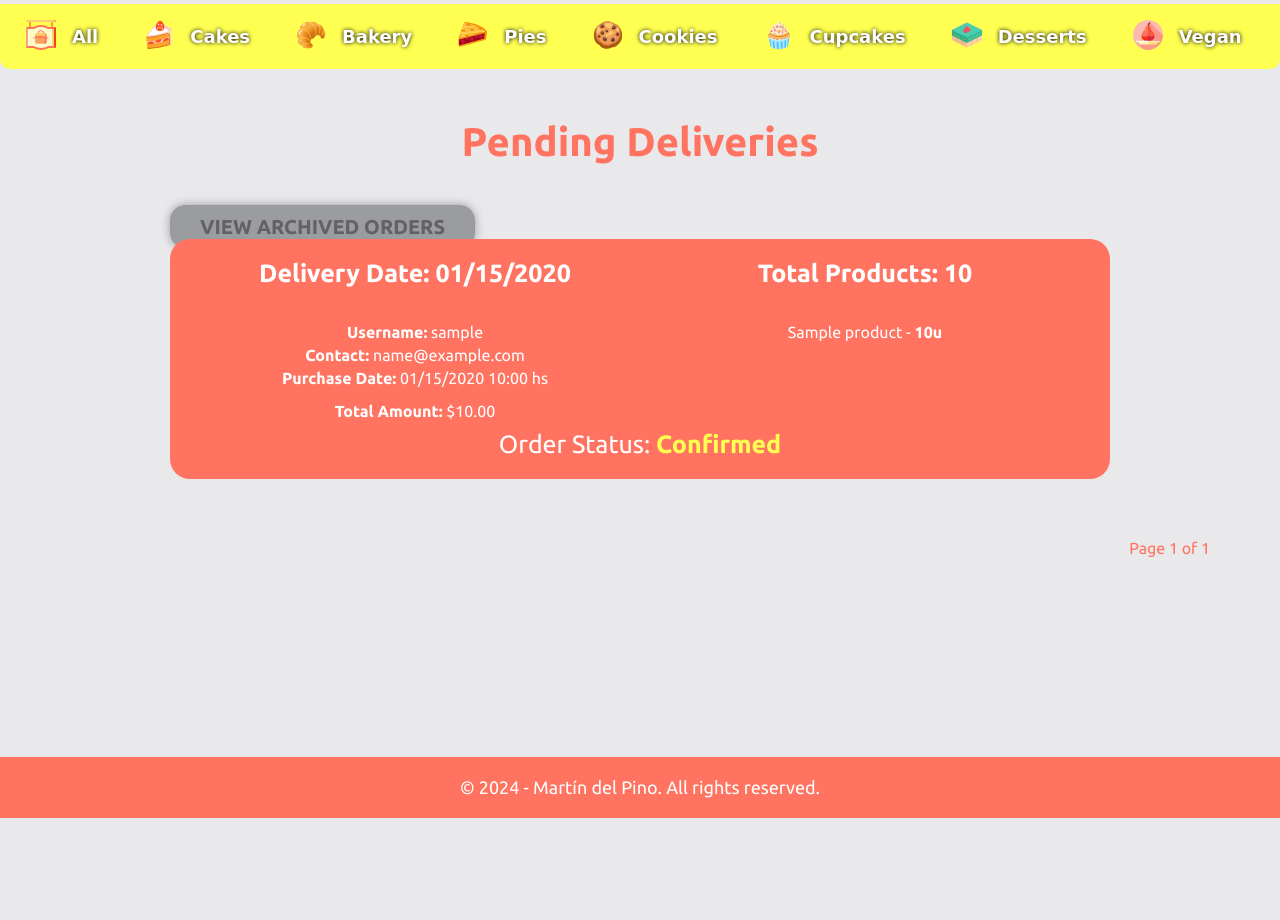
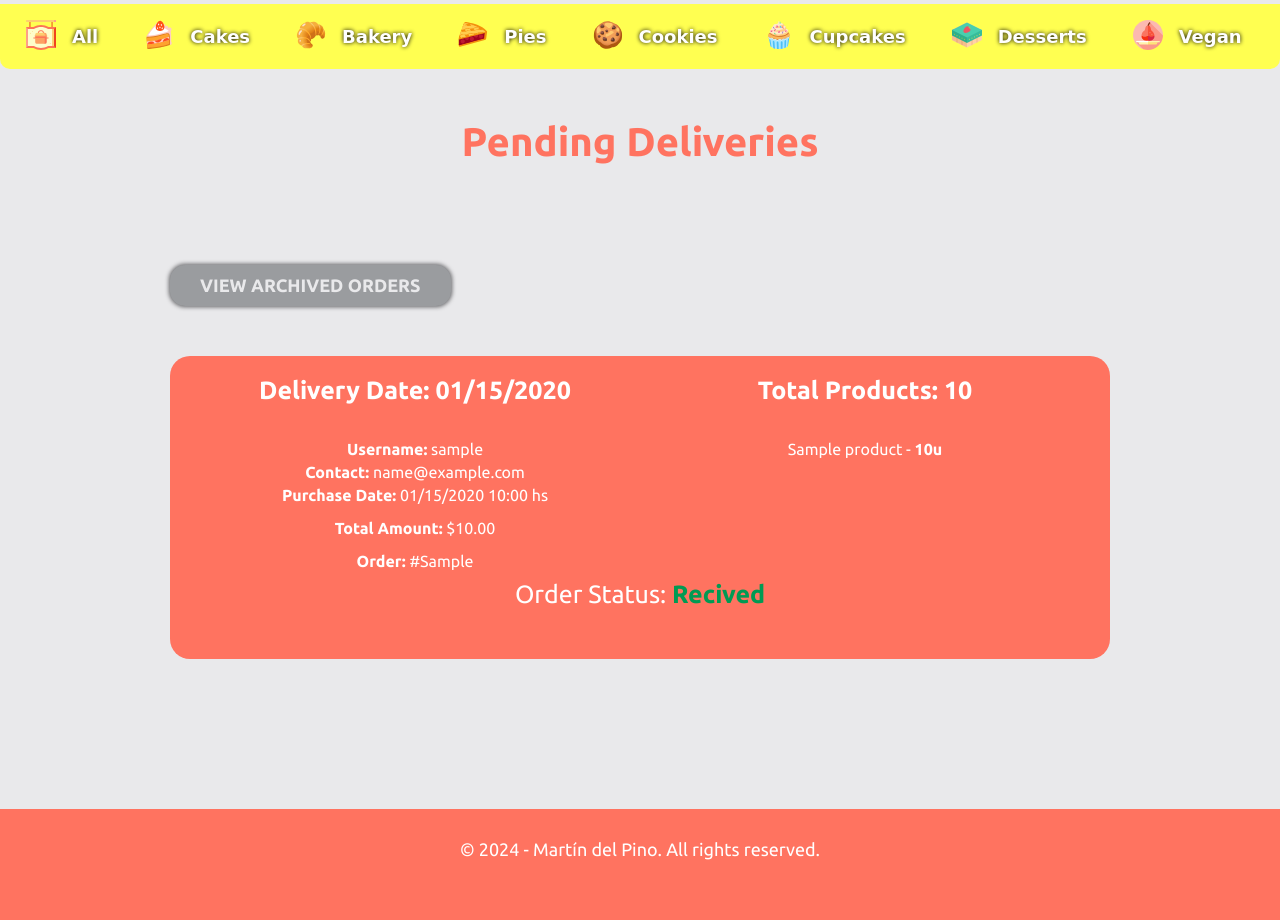
Before and after one commit to dellpinos/bakery_store, a Django app: page /orders/pending_deliveries/ in a window 1280 px wide; the page is wider, and only the part inside the window is pictured. Shown: the part 217-1137 px from the top of that part. Before the commit the page ends 1035 px from the top of that part, so only its background shows below. Run offline with Django 5.2, Linux system fonts and the light colour scheme; a user stored in the database is signed in; data comes from the database, SQL or seed files in the repository; tables that the repository leaves empty hold one stand-in row (values such as "Sample post"); grey boxes marked "Sample" are stand-in pictures; data that the repository does not hold is empty; some web fonts are replaced.

Commit message:
finished notif and status check

```diff
--- /dev/null
+++ b/bakery_store/static/js/deliveries.js
@@ -0,0 +1,56 @@
+(function () {
+    // Home pending deliveries
+
+    document.addEventListener('DOMContentLoaded', () => {
+        if (document.querySelector('#recived-btn-container')) {
+
+            const csrftoken = document.querySelector('meta[name="csrf-token"]').getAttribute('content');
+            const recivedBtns = document.querySelectorAll('.deliveries__recived');
+
+            if( recivedBtns ) {
+
+                recivedBtns.forEach( btn => {
+
+                    const id = btn.dataset.id;
+
+                    function utilityFunction() {
+                        newBtnHandler(id, btn, utilityFunction);
+                    }
+
+                    btn.addEventListener('click', utilityFunction);
+                });
+            }
+
+            async function handleOrderChanges(url) {
+
+                try {
+                    const response = await fetch(url, {
+                        headers: {
+                            'Content-Type': 'application/json',
+                            'X-CSRFToken': csrftoken,
+                        }
+                    })
+                    return response;
+
+                } catch (error) {
+                    console.log(error);
+                }
+            }
+
+            async function newBtnHandler(id, btn, listener){
+                // Recived
+
+                const url = `/orders/api/order/recived/${id}/`;
+                const result = await handleOrderChanges(url);
+
+                if(result.ok) {
+                    alert('This order has been finished successfully')
+
+                    btn.classList.remove('deliveries__recived');
+                    btn.classList.add('btn-disabled');
+                    btn.removeEventListener('click', listener);
+                }
+            }
+         }
+    });
+})();
--- a/bakery_store/static/styles/app.css
+++ b/bakery_store/static/styles/app.css
@@ -34,7 +34,8 @@
 
     --orange: #ff7360;
     --darkOrange: #c94738;
-    --orange-op: rgba(255, 87, 51, 0.6); /* --orange with opacity */
+    --orangeRgb: 255, 115, 96;
+
 }
 
 /* Scrollbar Styles WebKit (Chrome, Safari, Edge) */
@@ -135,12 +136,20 @@ textarea {
     color: var(--yellow);
 }
 
+.c-green {
+    color: var(--darkGreen);
+}
+
 .center {
     text-align: center;
 }
 
 .mt-3 {
     margin-top: 3rem;
+}
+
+.mb-6 {
+    margin-bottom: 6rem;
 }
 
 .bold {
@@ -282,6 +291,7 @@ textarea {
 }
 
 .btn {
+    display: block;
     border: none;
     background-color: var(--orange);
     padding: 1rem 3rem;
@@ -330,8 +340,10 @@ textarea {
 
 .btn-gray {
     background-color: var(--mediumSilver);
-    color: var(--lightGray);
-    box-shadow: 0 0 10px var(--mediumSilver);
+    color: var(--ivory);
+    box-shadow: 0 0 4px 1px var(--lightGray);
+    margin: 5rem 0;
+    font-size: 1.8rem;
 }
 
 .btn-gray:hover {
@@ -566,19 +578,11 @@ textarea {
     color: var(--white);
 }
 
-
-
-
-
-
-
-
-
 /* Footer */
 
 footer {
 
-    padding: 2rem 0;
+    padding: 3rem 0 6rem 0;
     background-color: var(--orange);
     color: var(--white);
     font-size: 1.8rem;
--- a/bakery_store/templates/dashboard/ingredients.html
+++ b/bakery_store/templates/dashboard/ingredients.html
@@ -32,7 +32,7 @@
         </ul>
     </div>
 
-    {% if page|length > 0 %}
+    {% if page|length > 1 %}
         <div class="pagination">
             <span class="step-links">
                 {% if page.has_previous %}
--- a/bakery_store/templates/layouts/layout.html
+++ b/bakery_store/templates/layouts/layout.html
@@ -48,7 +48,6 @@
                 </div>
             </buttom>
 
-
             <buttom class="header__popup-icon-container" id="header-notif-btn">
                 <img src="{% static 'img/bell.svg' %}" alt="Notification Icon" class="header__popup-icon">
                 <p id="header-notif-icon" ></p>
@@ -59,8 +58,6 @@
                     <ul class="popup__list" id="notif-header-list"></ul>
                 </div>
             </buttom>
-
-
 
             <a href="{% url 'pending_deliveries' %}" class="header__popup-icon-container {% if request.resolver_match.url_name == 'login' %}header__nav-link--active{% endif %}">
                 <img src="{% static 'img/checklist.svg' %}" alt="Cart Icon" class="header__popup-icon">
--- a/bakery_store/templates/orders/archived.html
+++ b/bakery_store/templates/orders/archived.html
@@ -59,7 +59,7 @@
         </ul>
     </div>
 
-    {% if page|length > 0 %}
+    {% if page|length > 1 %}
         <div class="pagination">
             <span class="step-links">
                 {% if page.has_previous %}
--- a/bakery_store/templates/orders/pending_deliveries.html
+++ b/bakery_store/templates/orders/pending_deliveries.html
@@ -3,6 +3,10 @@
 
 {% block title %}
     Pending deliveries
+{% endblock %}
+
+{% block script %}
+    <script src="{% static 'js/deliveries.js' %}" type="module"></script>
 {% endblock %}
 
 {% block body %}
@@ -18,9 +22,11 @@
                 <div class="msg-error">{{ error }}</div>
             {% endfor %}
 
-        <a href="{% url 'archived_deliveries' %}" class="btn btn-gray mt-3">View Archived Orders</a>
+        <div class="flex">
+            <a href="{% url 'archived_deliveries' %}" class="btn btn-gray">View Archived Orders</a>
+        </div>
+
         <ul class="content__list">
-
 
             {% for order in page %}
 
@@ -34,6 +40,7 @@
                                 <li><span class="bold">Purchase Date:</span> {{ order.purchance_date_formated }}</li>
                             </ul>
                             <p><span class="bold">Total Amount:</span> <span class="format-price">{{ order.total_amount }}</span></p>
+                            <p><span class="bold">Order:</span> #{{ order.token }}</p>
                         </div>
 
                         <div class="pending-card__info">
@@ -48,17 +55,24 @@
                         </div>
 
                     </div>
+
                     <p class="deliveries-card__status">Order Status:
-                    {% if order.status %}
-                        <span class="c-yel bold">Confirmed</span>
-                    {% else %}
-                        <span class="c-black bold">Pending</span>
-                    {% endif %}
-
+                        {% if order.status and not order.recived %}
+                            <span class="c-yel bold">Confirmed</span>
+                        {% elif order.recived %}
+                            <span class="c-green bold">Recived</span>
+                        {% else %}
+                            <span class="c-black bold">Pending</span>
+                        {% endif %}
                     </p>
 
+                    <div class=" content__btn-cont" id="recived-btn-container" {% if order.status %} style="justify-content: center;"{% endif %}>
+                        {% if order.status and not order.recived %}
+                            <button class="content__btn deliveries__recived" data-id="{{ order.id }}">Mark as Received</button>
+                        {% endif %}
+                    </div>
+
                 </li>
-                <p>{{ order.products2 }}</p>
 
             {% empty %}
                 <p class="msg-empty">There are no orders to show</p>
@@ -66,7 +80,7 @@
         </ul>
     </div>
 
-    {% if page|length > 0 %}
+    {% if page|length > 1 %}
         <div class="pagination">
             <span class="step-links">
                 {% if page.has_previous %}
--- a/dashboard/views.py
+++ b/dashboard/views.py
@@ -79,7 +79,7 @@ def all_ingredients(request):
 @login_required
 def settings(request):
 
-    orders = Order.objects.filter(seller_user = request.user, deleted_at = None).all()
+    orders = Order.objects.filter(seller_user = request.user, deleted_at = None, archived = False)
     pending_dates = []
 
     # Look for pending orders
@@ -214,7 +214,7 @@ def check_dates(request, quantity, user):
     disabled_days = list(seller_user.days_off.values_list('date', flat = True))
 
     # Look for all orders
-    prev_orders = Order.objects.filter(seller_user = seller_user, deleted_at = None)
+    prev_orders = Order.objects.filter(seller_user = seller_user, deleted_at = None, archived = False)
 
     # Iterates all orders to get a list of elements (date, order.id and total_quantity)
     order_products_summary = []
--- a/orders/models.py
+++ b/orders/models.py
@@ -8,10 +8,11 @@ class Order(models.Model):
     total_amount = models.DecimalField(max_digits = 10, decimal_places = 2)
     delivery_date = models.DateTimeField()
     created_at = models.DateTimeField(auto_now_add = True)
-    deleted_at = models.DateTimeField(null=True, blank=True)
+    deleted_at = models.DateTimeField(null = True, blank = True)
     status = models.BooleanField(default = False)
     archived = models.BooleanField(default = False)
     token = models.CharField(max_length = 8, unique = True)
+    recived = models.BooleanField(default = False)
 
     def serialize(self):
         return {
@@ -21,7 +22,7 @@ class Order(models.Model):
             "token": self.token
         }
     def __str__(self):
-        return f"Id: {self.id}, Total: ${self.total_amount}, Delivery at: {self.delivery_date}, Toke: {self.token}"
+        return f"Id: {self.id}, Total: ${self.total_amount}, Delivery at: {self.delivery_date}, Token: {self.token}"
 
 
 class OrderProduct(models.Model):
--- a/orders/urls.py
+++ b/orders/urls.py
@@ -15,5 +15,6 @@ urlpatterns = [
     path('api/order/create/', views.create_order, name="create_order"),
     path('api/order/delete/<int:order>/', views.delete_order, name="delete_order"),
     path('api/order/confirm/<int:order>/', views.confirm_order, name="confirm_order"),
-    path('api/order/archive/<int:order>/', views.archive_order, name="archive_order")
+    path('api/order/archive/<int:order>/', views.archive_order, name="archive_order"),
+    path('api/order/recived/<int:order>/', views.mark_recived, name="mark_recived")
 ]
--- a/orders/views.py
+++ b/orders/views.py
@@ -58,10 +58,10 @@ def checkout(request):
     min_date_formatted = (today + timedelta(days=time_zone_correction))
 
     # Look for seller days off
-    disabled_days = seller_user.days_off.values_list('date', flat = True)
+    disabled_days = list(seller_user.days_off.values_list('date', flat = True))
 
     # Look for all orders
-    prev_orders = Order.objects.filter(seller_user = seller_user, deleted_at = None)
+    prev_orders = Order.objects.filter(seller_user = seller_user, deleted_at = None, archived = False)
 
     max_prod_per_day = seller_user.max_prod_capacity
 
@@ -470,7 +470,7 @@ def create_order(request):
         if day_off:
             return JsonResponse({'status': 'error', 'message': 'Invalid date'}, status = 400)
 
-        prev_orders = Order.objects.filter(seller_user = seller_user, deleted_at = None, delivery_date = date_obj)
+        prev_orders = Order.objects.filter(seller_user = seller_user, deleted_at = None, delivery_date = date_obj, archived = False)
         max_prod_per_day = seller_user.max_prod_capacity
 
         # Calculates total quantities
@@ -512,7 +512,7 @@ def create_order(request):
         notification_seller = Notification(
             user = seller_user,
             notification_type = 'order',
-            message = "You have a new order awaiting your approval. Please review it under 'Pending Orders' and update the order status as soon as possible."
+            message = f"You have a new order (#{token}) awaiting your approval. Please review it under 'Pending Orders' and update the order status as soon as possible."
         )
 
         notification_seller.save()
@@ -520,7 +520,7 @@ def create_order(request):
         notification_buyer = Notification(
             user = request.user,
             notification_type = 'order',
-            message = "Your order has been submitted to the seller. Please wait for their approval. We will notify you once the order status is updated."
+            message = f"Your order (#{token}) has been submitted to the seller. Please wait for their approval. We will notify you once the order status is updated."
         )
 
         notification_buyer.save()
@@ -544,7 +544,7 @@ def delete_order(request, order):
         notification_seller = Notification(
             user = order_db.seller_user,
             notification_type = 'order',
-            message = f"The order {order_db.token} has been deleted."
+            message = f"The order #{order_db.token} has been deleted."
         )
 
         notification_seller.save()
@@ -552,7 +552,7 @@ def delete_order(request, order):
         notification_buyer = Notification(
             user = order_db.buyer_user,
             notification_type = 'order',
-            message = f"The order {order_db.token} has been deleted."
+            message = f"The order #{order_db.token} has been canceled by the seller."
         )
 
         notification_buyer.save()
@@ -574,7 +574,7 @@ def confirm_order(request, order):
         notification_seller = Notification(
             user = order_db.seller_user,
             notification_type = 'order',
-            message = f"The order {order_db.token} has been confirmed."
+            message = f"The order #{order_db.token} has been confirmed."
         )
 
         notification_seller.save()
@@ -582,7 +582,7 @@ def confirm_order(request, order):
         notification_buyer = Notification(
             user = order_db.buyer_user,
             notification_type = 'order',
-            message = f"The order {order_db.token} has been confirmed."
+            message = f"The order #{order_db.token} has been confirmed."
         )
 
         notification_buyer.save()
@@ -591,14 +591,63 @@ def confirm_order(request, order):
     else:
         return JsonResponse({'status': 'error'}, status = 400)
 
+# Mark order as recived
+def mark_recived(request, order):
+
+    order_db = Order.objects.filter(pk = order, deleted_at = None).first()
+
+    if( order_db and order_db.buyer_user == request.user):
+        order_db.recived = True
+        order_db.save()
+
+        # Create Notifications
+        notification_seller = Notification(
+            user = order_db.seller_user,
+            notification_type = 'order',
+            message = f"The order #{order_db.token} has been mark as recived."
+        )
+
+        notification_seller.save()
+
+        notification_buyer = Notification(
+            user = order_db.buyer_user,
+            notification_type = 'order',
+            message = f"The order #{order_db.token} has been mark as recived by the buyer."
+        )
+
+        notification_buyer.save()
+
+        return JsonResponse({'status': 'success'}, status = 200)
+    else:
+        return JsonResponse({'status': 'error'}, status = 400)
+
+
 # Archive order
 def archive_order(request, order):
 
-    order_db = Order.objects.filter(pk = order, deleted_at = None).first()
+    order_db = Order.objects.filter(pk = order, deleted_at = None, recived = True).first()
 
     if( order_db and order_db.seller_user == request.user):
         order_db.archived = True
         order_db.save()
+
+        # Create Notifications
+        notification_seller = Notification(
+            user = order_db.seller_user,
+            notification_type = 'order',
+            message = f"The order #{order_db.token} has been deleted."
+        )
+
+        notification_seller.save()
+
+        notification_buyer = Notification(
+            user = order_db.buyer_user,
+            notification_type = 'order',
+            message = f"The order #{order_db.token} has been canceled by the seller."
+        )
+
+        notification_buyer.save()
+
         return JsonResponse({'status': 'success'}, status = 200)
     else:
         return JsonResponse({'status': 'error'}, status = 400)
--- a/users/urls.py
+++ b/users/urls.py
@@ -9,5 +9,6 @@ urlpatterns = [
     # API
     path('api/notifications/', views.get_notifications, name="get_notifications"),
     path('api/notification_delete/<int:id>', views.delete_notification, name="delete_notification"),
+    path('api/mark_read/<int:id>', views.mark_read_notification, name="mark_read_notification"),
 
 ]
--- a/users/views.py
+++ b/users/views.py
@@ -73,11 +73,13 @@ def register(request):
 @login_required
 def get_notifications(request):
 
-    notifications = request.user.notifications.filter(is_read = False)
+    notifications = request.user.notifications.all()
+    counter = request.user.notifications.filter(is_read = False).count()
 
     if not notifications:
         return JsonResponse({
             "msg" : "There is no notifications",
+            "notifications": [],
             "response" : 0
             }, status = 200
         )
@@ -88,7 +90,7 @@ def get_notifications(request):
         serialized_notifications.append(notification.serialize())
 
     return JsonResponse({
-        "response": notifications.count(),
+        "response": counter,
         "notifications": serialized_notifications
     })
 
@@ -110,3 +112,23 @@ def delete_notification(request, id):
         "msg" : "Notification deleted"
         }, status = 200
     )
+
+# Marks a notification as read
+@login_required
+def mark_read_notification(request, id):
+
+    notif = Notification.objects.filter(pk = id, user = request.user).first()
+
+    if not notif:
+        return JsonResponse({
+            "msg" : "Something was wrong"
+            }, status = 404
+        )
+
+    notif.is_read = True
+    notif.save()
+
+    return JsonResponse({
+        "msg" : "Notification marked as read"
+        }, status = 200
+    )
```
Also changed, not shown: other parts of bakery_store/static/styles/app.css (+34 -11 lines), bakery_store/static/js/app.js (+40 -15 lines), bakery_store/static/js/orders.js (+5 -23 lines), bakery_store/templates/orders/archived_deliveries.html (+17 -8 lines), bakery_store/templates/orders/pendings.html (+10 -3 lines), orders/migrations/0011_order_recived.py (added), products/migrations/0014_auto_20241028_0436.py.
